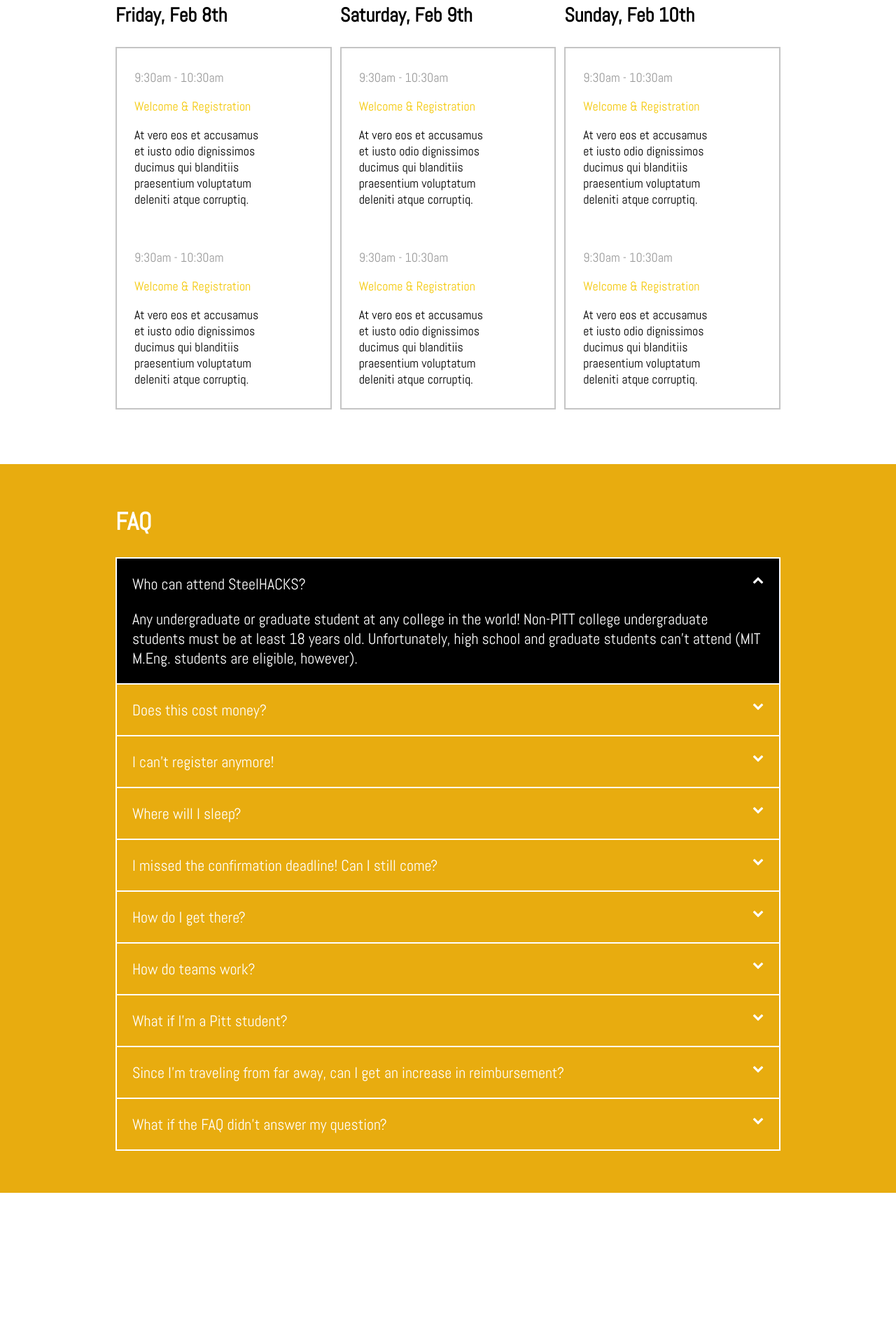
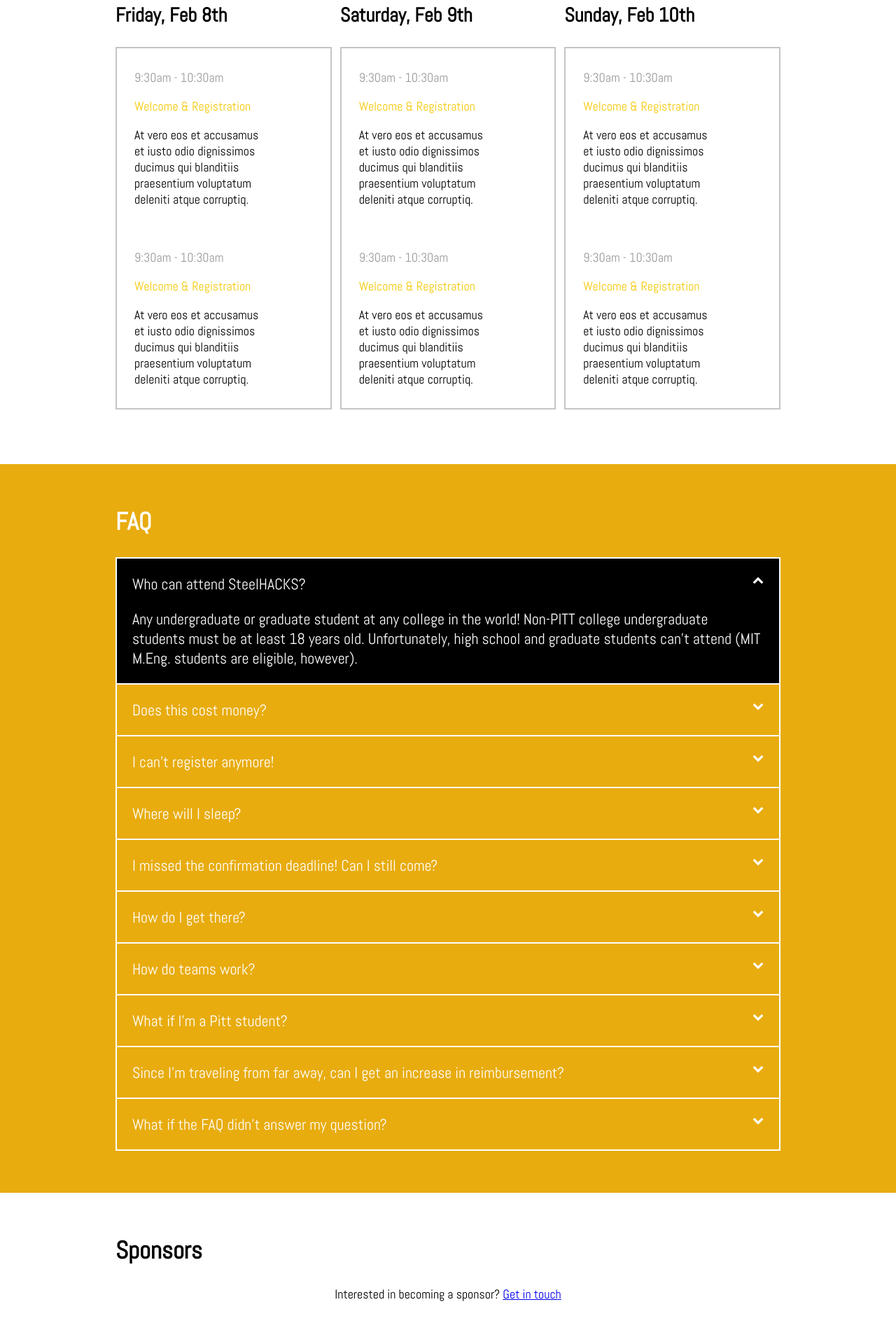
Before and after one commit to SteelHeads/steelhacks.com, a Jekyll site: the page built from index.html, in a window 1280 px wide. Shown: the part 720-2640 px from the top of the page at 70% size. Built offline with Jekyll 4.4.1, drawn with Linux system fonts in a browser that asks for light colours; before the commit the page ends 2424 px from its top, so only the background shows below that.

Commit message:
Add box for sponsor info

```diff
--- a/_sass/_page.scss
+++ b/_sass/_page.scss
@@ -158,3 +158,9 @@
     margin-top: $spacing-amount;
   }
 }
+
+#sponsors {
+  .get-in-touch {
+    text-align: center;
+  }
+}
--- a/index.html
+++ b/index.html
@@ -96,3 +96,11 @@ layout: default
     {% endfor %}
   </div>
 </div>
+<div id='sponsors' class='slice slice--big'>
+  <div class='container'>
+    <h2>Sponsors</h2>
+    <div class='get-in-touch'>
+      Interested in becoming a sponsor? <a href='#'>Get in touch</a>
+    </div>
+  </div>
+</div>
```
